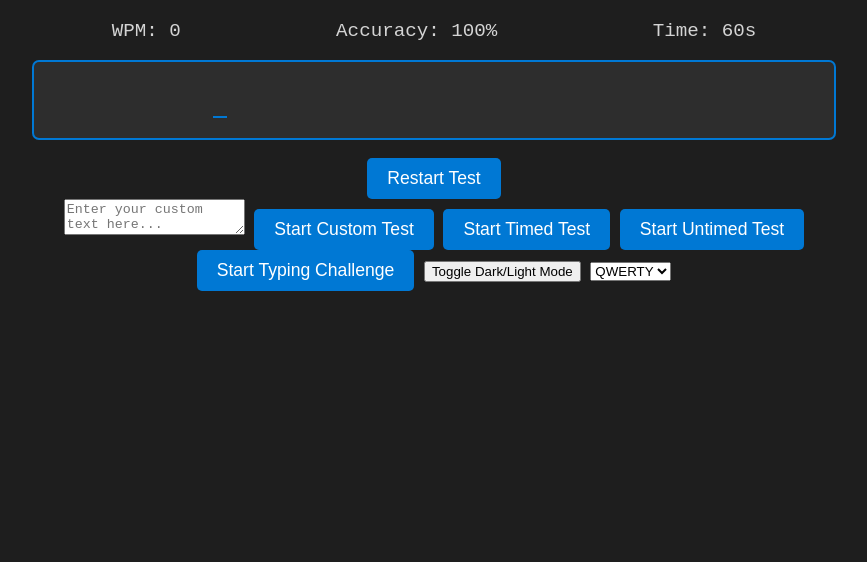
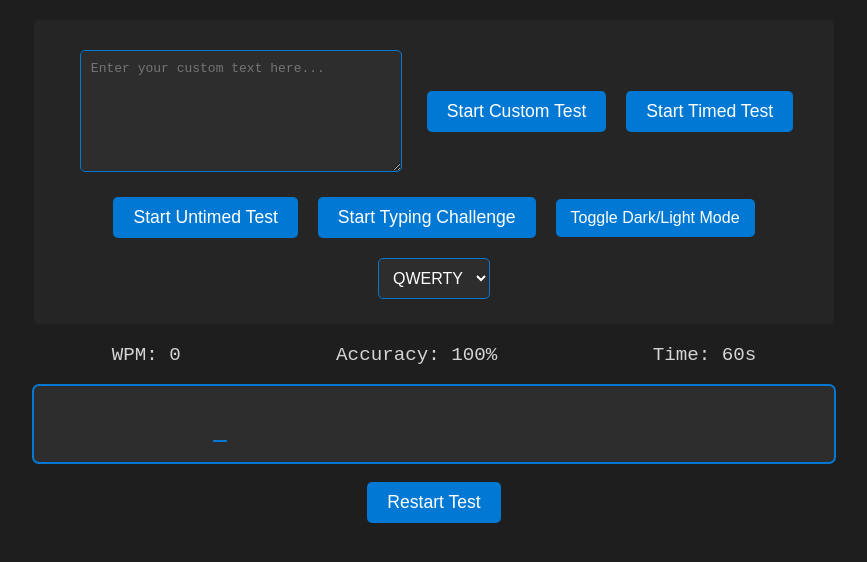
Before and after one commit to scooterthedev/Fluid-Typing, a website built with webpack: page public/index.html in a window 1280 px wide. Shown: the whole page, without its empty margins (206-1073 px from the left). Built offline with nearby package versions, Linux system fonts and the light colour scheme; what random-words would draw is missing.

Commit message:
Buggg fixes, and some UI updates!

```diff
--- a/public/index.html
+++ b/public/index.html
@@ -8,6 +8,19 @@
 </head>
 <body>
     <div class="container">
+        <div class="button-container">
+            <textarea id="custom-text" placeholder="Enter your custom text here..."></textarea>
+            <button id="start-custom-test">Start Custom Test</button>
+            <button id="start-timed-test">Start Timed Test</button>
+            <button id="start-untimed-test">Start Untimed Test</button>
+            <button id="start-challenge">Start Typing Challenge</button>
+            <button id="toggle-theme">Toggle Dark/Light Mode</button>
+            <select id="keyboard-layout">
+                <option value="qwerty">QWERTY</option>
+                <option value="azerty">AZERTY</option>
+                <option value="dvorak">Dvorak</option>
+            </select>
+        </div>
         <div id="test-container" role="region" aria-labelledby="stats">
             <div id="stats" role="status">
                 <span id="wpm" aria-live="polite">WPM: 0</span>
@@ -27,19 +40,6 @@
             <canvas id="wpm-chart"></canvas>
             <button id="retry-btn">Try Again</button>
         </div>
-        <div>
-            <textarea id="custom-text" placeholder="Enter your custom text here..."></textarea>
-            <button id="start-custom-test">Start Custom Test</button>
-            <button id="start-timed-test">Start Timed Test</button>
-            <button id="start-untimed-test">Start Untimed Test</button>
-            <button id="start-challenge">Start Typing Challenge</button>
-            <button id="toggle-theme">Toggle Dark/Light Mode</button>
-            <select id="keyboard-layout">
-                <option value="qwerty">QWERTY</option>
-                <option value="azerty">AZERTY</option>
-                <option value="dvorak">Dvorak</option>
-            </select>
-        </div>
     </div>
     <script src="bundle.js"></script>
 </body>
--- a/public/styles.css
+++ b/public/styles.css
@@ -269,3 +269,63 @@ body.light-mode #start-untimed-test {
     background-color: #0078d4;
     color: white;
 }
+
+.button-container {
+    display: flex;
+    flex-wrap: wrap;
+    justify-content: center;
+    margin-bottom: 20px;
+}
+
+.button-container textarea {
+    width: 300px;
+    height: 100px;
+    margin: 10px;
+    padding: 10px;
+    font-size: 1em;
+    background-color: #2d2d2d;
+    color: #ffffff;
+    border: 1px solid #0078d4;
+    border-radius: 5px;
+    resize: vertical;
+}
+
+.button-container button,
+.button-container select {
+    margin: 5px;
+    padding: 10px 15px;
+    font-size: 1em;
+    background-color: #0078d4;
+    color: white;
+    border: none;
+    border-radius: 5px;
+    cursor: pointer;
+    transition: background-color 0.3s ease;
+}
+
+.button-container button:hover,
+.button-container select:hover {
+    background-color: #006cbd;
+}
+
+.button-container {
+    display: flex;
+    flex-wrap: wrap;
+    gap: 10px;
+    justify-content: center;
+    align-items: center;
+    padding: 20px;
+    background-color: #252525;
+    border-radius: 5px;
+    margin-bottom: 20px;
+}
+
+.button-container select {
+    padding: 10px;
+    font-size: 1em;
+    background-color: #2d2d2d;
+    color: #ffffff;
+    border: 1px solid #0078d4;
+    border-radius: 5px;
+    cursor: pointer;
+}
--- a/src/components/TypingTest.ts
+++ b/src/components/TypingTest.ts
@@ -47,6 +47,7 @@ export class TypingTest {
     }
 
     private initializeEventListeners(): void {
+        try {
             this.textDisplay.addEventListener('keydown', (e) => {
                 if (e.key.length === 1) {
                     this.handleKeyPress(e.key);
@@ -58,36 +59,41 @@ export class TypingTest {
             });
 
             this.restartBtn.addEventListener('click', () => this.resetTest());
-        document.getElementById('retry-btn')?.addEventListener('click', () => {
+
+            const buttons = {
+                'retry-btn': () => {
                     this.results.hide();
                     this.resetTest();
-        });
-
-        document.getElementById('start-custom-test')?.addEventListener('click', () => {
-            const customText = (document.getElementById('custom-text') as HTMLTextAreaElement).value;
-            if (customText) {
+                },
+                'start-custom-test': () => {
+                    const customText = (document.getElementById('custom-text') as HTMLTextAreaElement)?.value;
+                    if (customText?.trim()) {
                         this.currentText = customText;
                         this.displayTextAsSpans();
                         this.resetTest();
                     } else {
                         alert('Please enter some text to start the test.');
                     }
-        });
-
-        document.getElementById('start-timed-test')?.addEventListener('click', () => {
-            this.timeLeft = 60; // Set to 60 seconds for timed test
+                },
+                'start-timed-test': () => {
+                    this.timeLeft = 60;
+                    this.currentText = WordGenerator.generateWords(25);
                     this.resetTest();
-        });
-
-        document.getElementById('start-untimed-test')?.addEventListener('click', () => {
-            this.timeLeft = Infinity; // No time limit for untimed test
+                },
+                'start-untimed-test': () => {
+                    this.timeLeft = Infinity;
+                    this.currentText = '';
                     this.resetTest();
-        });
-
-        document.getElementById('start-challenge')?.addEventListener('click', () => {
-            this.currentText = WordGenerator.generateWords(10); // Challenge with 10 words
+                },
+                'start-challenge': () => {
+                    this.currentText = WordGenerator.generateWords(10);
                     this.displayTextAsSpans();
                     this.resetTest();
+                }
+            };
+
+            Object.entries(buttons).forEach(([id, handler]) => {
+                document.getElementById(id)?.addEventListener('click', handler);
             });
 
             document.getElementById('keyboard-layout')?.addEventListener('change', (e) => {
@@ -96,6 +102,9 @@ export class TypingTest {
                 this.displayTextAsSpans();
                 this.resetTest();
             });
+        } catch (error) {
+            console.error('Error initializing event listeners:', error);
+        }
     }
 
     private handleKeyPress(key: string): void {
@@ -213,9 +222,11 @@ export class TypingTest {
             clearInterval(this.timer);
         }
 
+        if (!this.currentText) {
             this.currentText = WordGenerator.generateWords(25);
+        }
+
         this.displayTextAsSpans();
-        this.timeLeft = 60;
         this.startTime = null;
         this.correctCharacters = 0;
         this.totalCharacters = 0;
@@ -229,7 +240,7 @@ export class TypingTest {
 
         this.wpmDisplay.textContent = 'WPM: 0';
         this.accuracyDisplay.textContent = 'Accuracy: 100%';
-        this.timerDisplay.textContent = 'Time: 60s';
+        this.timerDisplay.textContent = `Time: ${this.timeLeft}s`;
 
         this.textDisplay.focus();
     }
@@ -271,9 +282,7 @@ export class TypingTest {
 
                 const nextChar = document.getElementById(`char-${position + 1}`);
                 if (nextChar) {
-                    setTimeout(() => {
                     nextChar.classList.add('current');
-                    }, 50);
                 } else if (position === this.currentText.length - 1) {
                     this.endTest();
                 }
```
Lines whose indentation alone changed are shown as unchanged.
